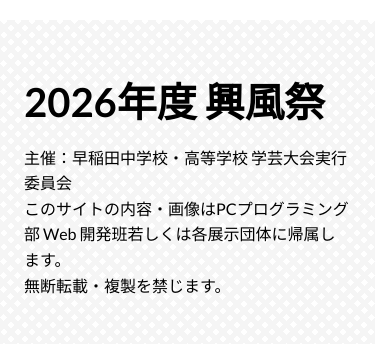
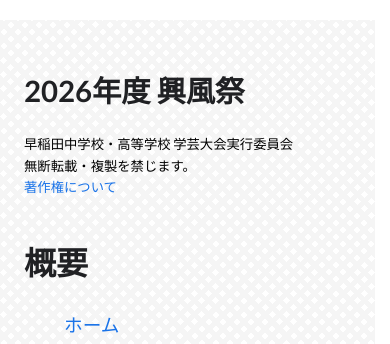
Before and after one commit to atsuo-tech/kofu-official-2026, a Next.js app: page / in a window 390 px wide. Shown: the part 1028-1372 px from the top of the page. Built offline with nearby package versions, Linux system fonts and the light colour scheme; no server answers.

Commit message:
[fix] Fixed some css

```diff
--- a/src/app/globals.css
+++ b/src/app/globals.css
@@ -42,12 +42,11 @@
 
 a {
   text-decoration: none;
-  color: inherit;
+  color: var(--theme-link-foreground);
 }
 
 a:hover {
   text-decoration: underline;
-  color: var(--color-accent-blue-dark);
 }
 
 figure {
--- a/src/app/layout.module.css
+++ b/src/app/layout.module.css
@@ -73,6 +73,10 @@
 				font-size: 22pt;
 			}
 
+			>p {
+				font-size: 10pt;
+			}
+
 			>div.footerLinks {
 				flex-direction: column;
 
--- a/src/app/layout.tsx
+++ b/src/app/layout.tsx
@@ -49,11 +49,11 @@
           </PageTransition>
           <footer>
             <div className={styles.footerBackground}></div>
-            <h1><span>2026年度</span> <wbr /><span>興風祭</span></h1>
+            <h2><span>2026年度</span> <wbr /><span>興風祭</span></h2>
             <p>
-              主催：早稲田中学校・高等学校 学芸大会実行委員会<br />
-              このサイトの内容・画像はPCプログラミング部 Web 開発班若しくは各展示団体に帰属します。<br />
-              無断転載・複製を禁じます。
+              早稲田中学校・高等学校 学芸大会実行委員会<br />
+              無断転載・複製を禁じます。<br />
+              <Link href="/copyright">著作権について</Link>
             </p>
             <div className={styles.footerLinks}>
               <div>
--- a/src/app/page.module.css
+++ b/src/app/page.module.css
@@ -3,7 +3,6 @@
 	margin: auto;
 	inset: 0;
 	line-height: 1;
-	color: #333;
 
 	>h1 {
 		display: inline-block;
```
